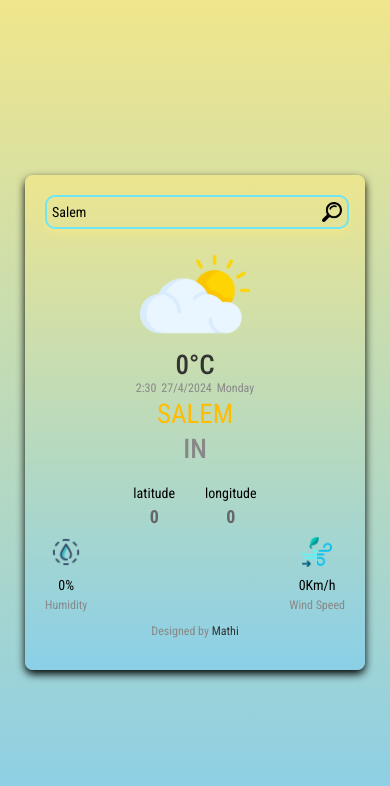
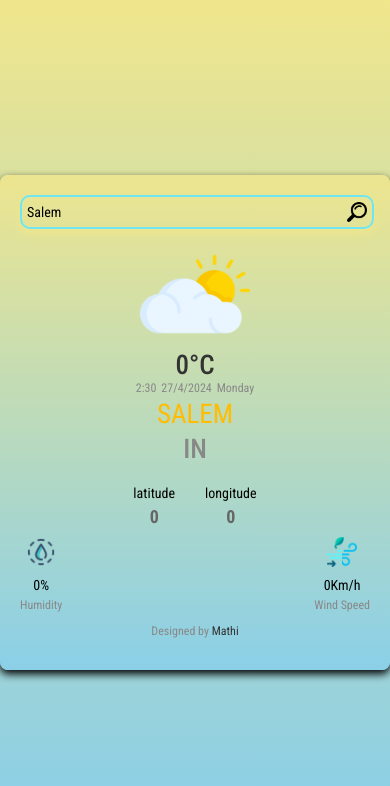
Before and after one commit to 0607mathi/Weather-App-Using-API, a React (Vite) app: page / in a window 390 px wide. Shown: the top 786 px of the page. Built offline with nearby package versions, Linux system fonts and the light colour scheme; no server answers.

Commit message:
.container {         width: 350px;         padding: 20px;     }

```diff
--- a/src/App.css
+++ b/src/App.css
@@ -218,7 +218,7 @@ body{
 
   @media only screen and (max-width:1024px) {
     .container {
-        width: 300px;
+        width: 350px;
         padding: 20px;
     }
 
```
